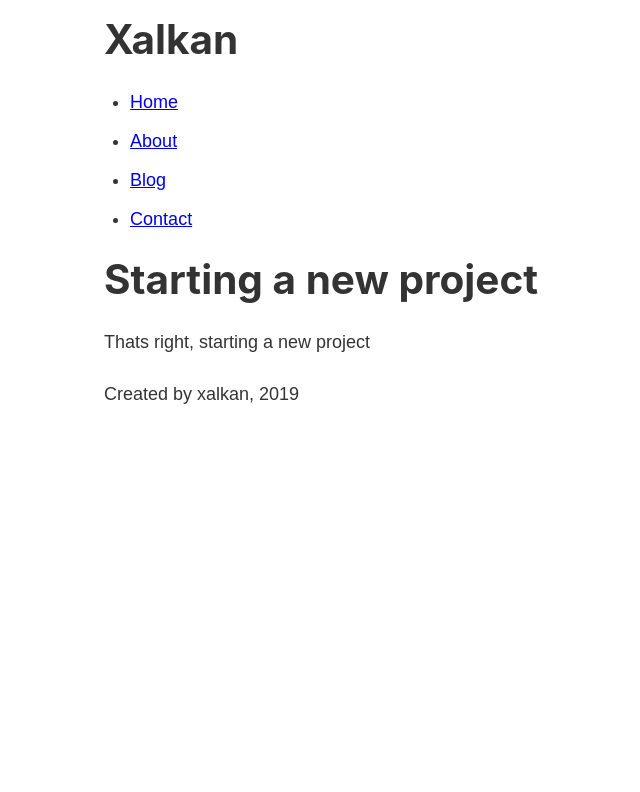
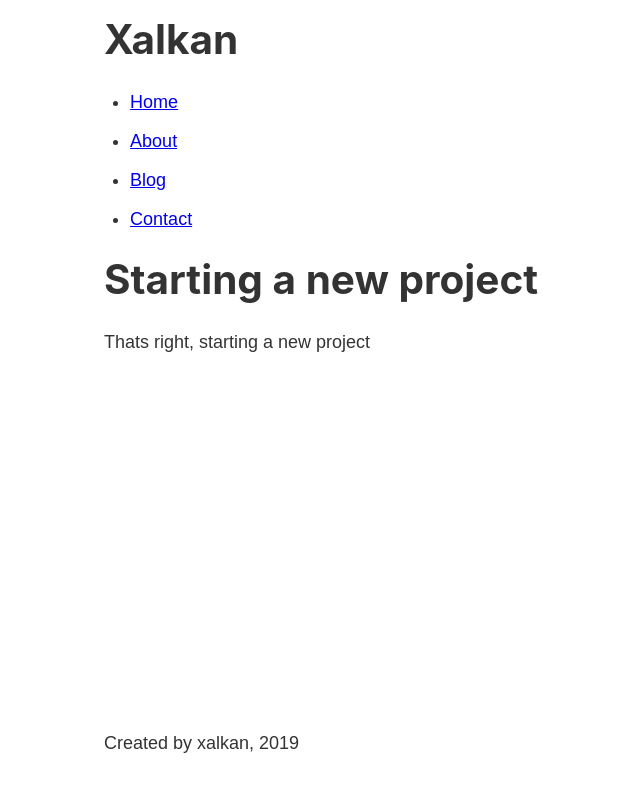
Before and after one commit to xalkan/gatsby-bootcamp, a Gatsby site: page / in a window 1280 px wide. Shown: the whole page, without its empty margins (179-819 px from the left). Built offline with nearby package versions, Linux system fonts and the light colour scheme; Gatsby itself is replaced by a stand-in of ours.

Commit message:
sticky footer

```diff
--- a/src/components/layout.js
+++ b/src/components/layout.js
@@ -9,8 +9,10 @@ import layoutstyles from './layout.module.scss'
 const Layout = (props) => {
     return (
         <div className={layoutstyles.container}>
-            <Header />
-            {props.children}
+            <div className={layoutstyles.content}>
+                <Header />
+                {props.children}
+            </div>
             <Footer />
         </div>
     )
--- a/src/components/layout.module.scss
+++ b/src/components/layout.module.scss
@@ -2,4 +2,12 @@
     margin: 0 auto;
     max-width: 750px;
     padding: 1rem;
+
+    display: flex;
+    flex-direction: column;
+    min-height: 100vh;
 }
+
+.content {
+    flex-grow: 1;
+}
```
